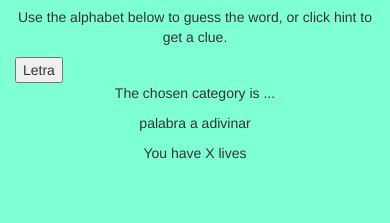
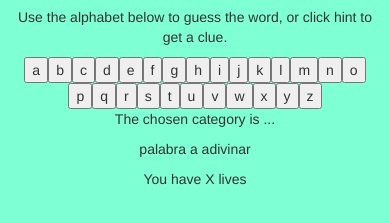
Before and after one commit to Spydneo/hungman, a plain HTML site: page index.html in a window 390 px wide. Shown: the part 149-372 px from the top of the page. Drawn offline with nearby package versions, Linux system fonts and the light colour scheme.

Commit message:
Creación de botones con listeners incluidos

```diff
--- a/estilos/style.css
+++ b/estilos/style.css
@@ -2,3 +2,7 @@ body{
     background-color: aquamarine;
 
 }
+
+.wrapped{
+    margin:0 auto;
+}
--- a/index.html
+++ b/index.html
@@ -16,17 +16,17 @@
         <h2 class="text-center">VANILLA JAVASCRIPT HANGMAN GAME</h2>
         <p class="text-center">Use the alphabet below to guess the word, or click hint to get a clue.</p>
         <div class="row">
-            <article class="col-sm-12">
-                <div id="botones">
+            <article class="col-sm-12" >
+                <div id="divButtons" class="text-center">
 
                 </div>
                 <p class="text-center">The chosen category is ...</p>
 
-                <div id="palabra">
+                <div id="divWord">
                     <p class="text-center">palabra a adivinar</p>
                 </div>
 
-                <div id="vidas">
+                <div id="divLives">
                     <p class="text-center">You have X lives</p>
                 </div>
 
--- a/js/hangman.js
+++ b/js/hangman.js
@@ -1,29 +1,64 @@
-//**** Generar Buttons
-
-function generateButton(text) {
-    var btn = document.createElement("BUTTON");
-    var t = document.createTextNode(text);
-    btn.appendChild(t);
-
-    return btn;
-}
+$(document).ready(function(){
 
 
-function addElement(element, id) {
-    document.getElementById(id).appendChild(element);
-}
+
+    function generateButton(letra){
+        var $newButton = $("<button>");
+        $newButton.text(letra);
+        $newButton.click(function(){
+           tratarClick($(this));
+        });
+        //var r= $('<input type="button" value="new button"/>');
+        //$("#w3s").attr("href", "https://www.w3schools.com/jquery");
+        $("#divButtons").append($newButton);
+    }
 
 
-function crearBotones() {
+    console.log(alphabet);
+    var alphabet = 'abcdefghijklmnopqrstuvwxyz'.split('');
 
-}
+    function createButtons(){
+        for(i=0; i<alphabet.length; i++){
+            generateButton(alphabet[i]);
+        }
+    }
+
+    createButtons();
 
 
-generateButton("Letra")
-addElement(generateButton("Letra"), "botones");
-//document.body.appendChild(generateButton("BotonBody"));
+    /*
+    /// EJRCCIOS CLASE
+    $("img").addClass("image-center");
+    //$("article p:nth-child(5)").remove();
+    $("article p:eq(5)").remove();
+
+    //Añadir li
+    var $newLi = $("<li>");
+    $newLi.text("Nuevo Item");
+    $("ol").append($newLi);
+
+    //3 inputs
+    $("input").click(function(){
+        $("body").css("background","green");
+    });
+
+    $("img").click(function(){
+       $(this).hide();
+    });
+
+    */
 
 
+    function tratarClick(button){
+        console.log("Boton pulsado: "+button.text());
+
+
+    }
+
+
+
+
+});
 
 //**************************   Lógica ************************
 
```
